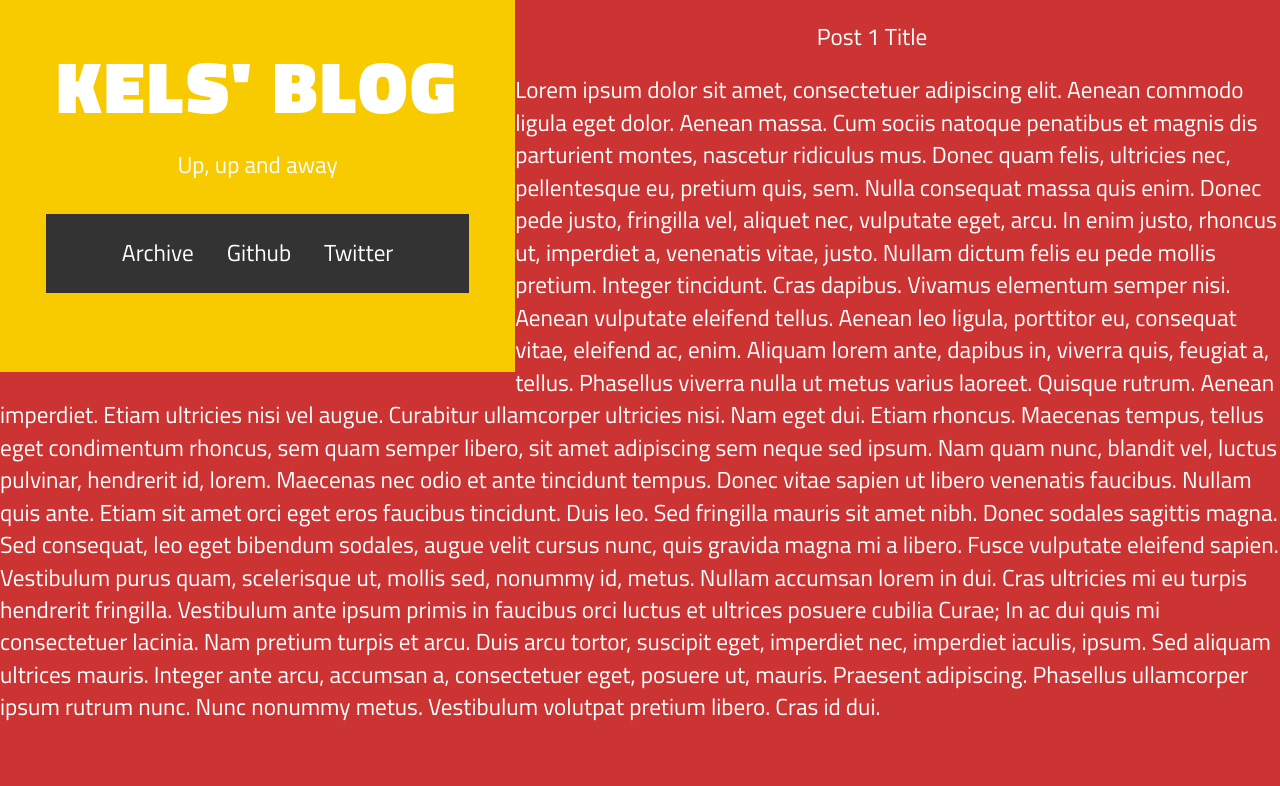
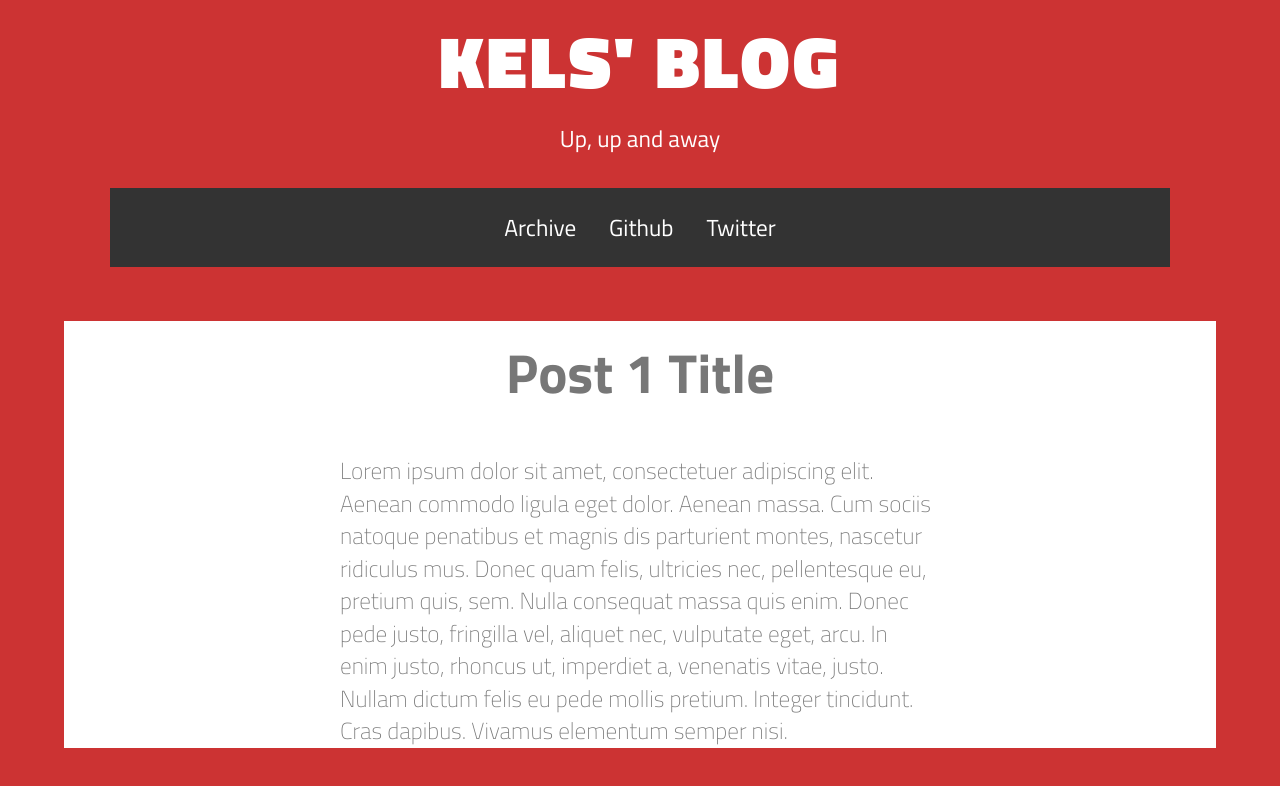
Before and after one commit to localkels/fuzzy-octo-llama, a plain HTML site: page Temporary Portfolio page /blog.html in a window 1280 px wide. Drawn offline with Linux system fonts and the light colour scheme.

Commit message:
Added blog.css and a wrapper div to the landing page

```diff
--- a/Temporary Portfolio page /blog.html
+++ b/Temporary Portfolio page /blog.html
@@ -8,9 +8,8 @@
 
         <link rel="stylesheet" href="css/normalize.css">
         <link rel="stylesheet" href="css/main.css">
-        <link href="css/hover.css" rel="stylesheet" media="all">
-        <!-- <script type="text/javascript" src="js/main.js"></script> -->
-        <!-- <link rel="stylesheet" href="css/responsive.css"> -->
+        <link href="css/blog.css" rel="stylesheet" media="all">
+        <script type="text/javascript" src="js/main.js"></script>
 
     </head>
 
@@ -31,16 +30,12 @@
         </header>
 
         <section>
-            <header>
-                Post 1 Title
-            </header>
 
             <article>
-            Lorem ipsum dolor sit amet, consectetuer adipiscing elit. Aenean commodo ligula eget dolor. Aenean massa. Cum sociis natoque penatibus et magnis dis parturient montes, nascetur ridiculus mus. Donec quam felis, ultricies nec, pellentesque eu, pretium quis, sem. Nulla consequat massa quis enim. Donec pede justo, fringilla vel, aliquet nec, vulputate eget, arcu. In enim justo, rhoncus ut, imperdiet a, venenatis vitae, justo. Nullam dictum felis eu pede mollis pretium. Integer tincidunt. Cras dapibus. Vivamus elementum semper nisi.
-
-Aenean vulputate eleifend tellus. Aenean leo ligula, porttitor eu, consequat vitae, eleifend ac, enim. Aliquam lorem ante, dapibus in, viverra quis, feugiat a, tellus. Phasellus viverra nulla ut metus varius laoreet. Quisque rutrum. Aenean imperdiet. Etiam ultricies nisi vel augue. Curabitur ullamcorper ultricies nisi. Nam eget dui. Etiam rhoncus. Maecenas tempus, tellus eget condimentum rhoncus, sem quam semper libero, sit amet adipiscing sem neque sed ipsum. Nam quam nunc, blandit vel, luctus pulvinar, hendrerit id, lorem.
-
-Maecenas nec odio et ante tincidunt tempus. Donec vitae sapien ut libero venenatis faucibus. Nullam quis ante. Etiam sit amet orci eget eros faucibus tincidunt. Duis leo. Sed fringilla mauris sit amet nibh. Donec sodales sagittis magna. Sed consequat, leo eget bibendum sodales, augue velit cursus nunc, quis gravida magna mi a libero. Fusce vulputate eleifend sapien. Vestibulum purus quam, scelerisque ut, mollis sed, nonummy id, metus. Nullam accumsan lorem in dui. Cras ultricies mi eu turpis hendrerit fringilla. Vestibulum ante ipsum primis in faucibus orci luctus et ultrices posuere cubilia Curae; In ac dui quis mi consectetuer lacinia. Nam pretium turpis et arcu. Duis arcu tortor, suscipit eget, imperdiet nec, imperdiet iaculis, ipsum. Sed aliquam ultrices mauris. Integer ante arcu, accumsan a, consectetuer eget, posuere ut, mauris. Praesent adipiscing. Phasellus ullamcorper ipsum rutrum nunc. Nunc nonummy metus. Vestibulum volutpat pretium libero. Cras id dui.
+                <header>
+                <h2>Post 1 Title</h2>
+                </header>
+            <p>Lorem ipsum dolor sit amet, consectetuer adipiscing elit. Aenean commodo ligula eget dolor. Aenean massa. Cum sociis natoque penatibus et magnis dis parturient montes, nascetur ridiculus mus. Donec quam felis, ultricies nec, pellentesque eu, pretium quis, sem. Nulla consequat massa quis enim. Donec pede justo, fringilla vel, aliquet nec, vulputate eget, arcu. In enim justo, rhoncus ut, imperdiet a, venenatis vitae, justo. Nullam dictum felis eu pede mollis pretium. Integer tincidunt. Cras dapibus. Vivamus elementum semper nisi.</p>
 
 
             </article>
--- /dev/null
+++ b/Temporary Portfolio page /css/blog.css
@@ -0,0 +1,11 @@
+article {
+    background: #fff;
+    color: #777;
+    margin: 0;
+    padding: 0%;
+
+}
+
+p {
+
+}
--- a/Temporary Portfolio page /css/main.css
+++ b/Temporary Portfolio page /css/main.css
@@ -13,6 +13,12 @@ body {
     line-height: 1.4;
     color: white;
     padding: 0;
+
+}
+
+#wrapper{
+    width: 90%;
+    margin: 0 auto;
 
 }
 
@@ -101,11 +107,3 @@ h4 {
 /*********************************
 BLOG
 **********************************/
-
-.sidebar {
-  @include box-sizing(border-box);
-  float: left;
-  width: 33%;
-  padding: 2em;
-  background-color: #f8ca00;
-}
```
Also changed, not shown: Temporary Portfolio page /index.html (+5 -0 lines), 1 other file.
